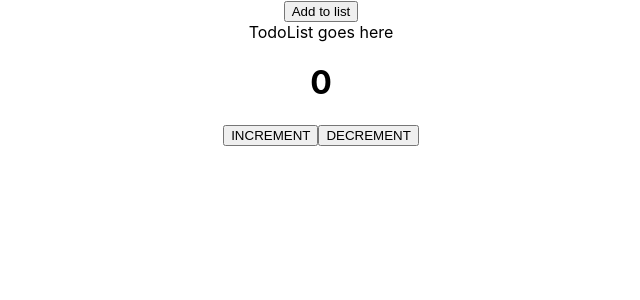
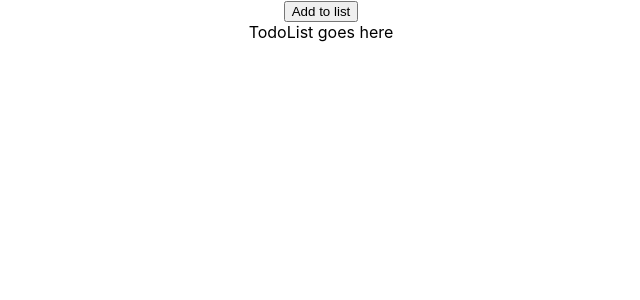
Before and after one commit to ic3Dragon/such-a-fancy-shopping-list, a React (Create React App) app: page / in a window 1280 px wide. Shown: the top 300 px of the page, without its empty margins (319-959 px from the left). Built offline with nearby package versions, Linux system fonts and the light colour scheme.

Commit message:
adding app structure

```diff
--- a/src/App.tsx
+++ b/src/App.tsx
@@ -1,6 +1,6 @@
 import React from 'react';
 import './App.css';
-import Counter from './components/Counter';
+// import Counter from './components/Counter';
 import TodoForm from './components/TodoForm';
 import TodoList from './components/TodoList';
 
@@ -10,7 +10,7 @@ function App() {
     <main className="App">
       <TodoForm/>
       <TodoList/>
-      <Counter/>
+      {/* <Counter/> */}
     </main>
   );
 }
--- a/src/utils/state.tsx
+++ b/src/utils/state.tsx
@@ -3,4 +3,4 @@ import { Todo } from './types';
 
 export const count = signal<number>(0);
 export const todos = signal<Todo []|[]>([]);
-export const todoToAdd = signal<Todo | {}>({});
+export const todoToAdd = signal<Todo|{}>({});
--- a/src/utils/types.tsx
+++ b/src/utils/types.tsx
@@ -1,5 +1,5 @@
-export type Todo = {
-  id: number,
+export interface Todo {
+  id: string,
   date: Date,
   title: string,
   description?: string,
```
